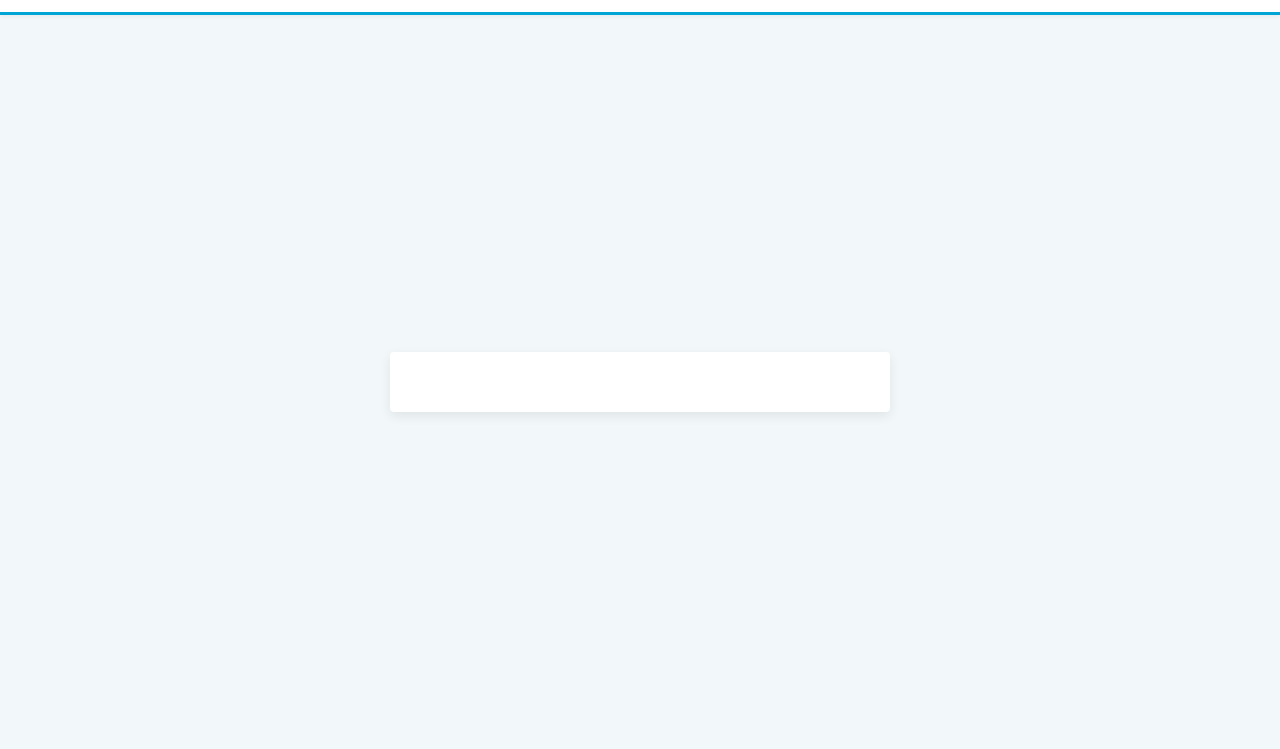
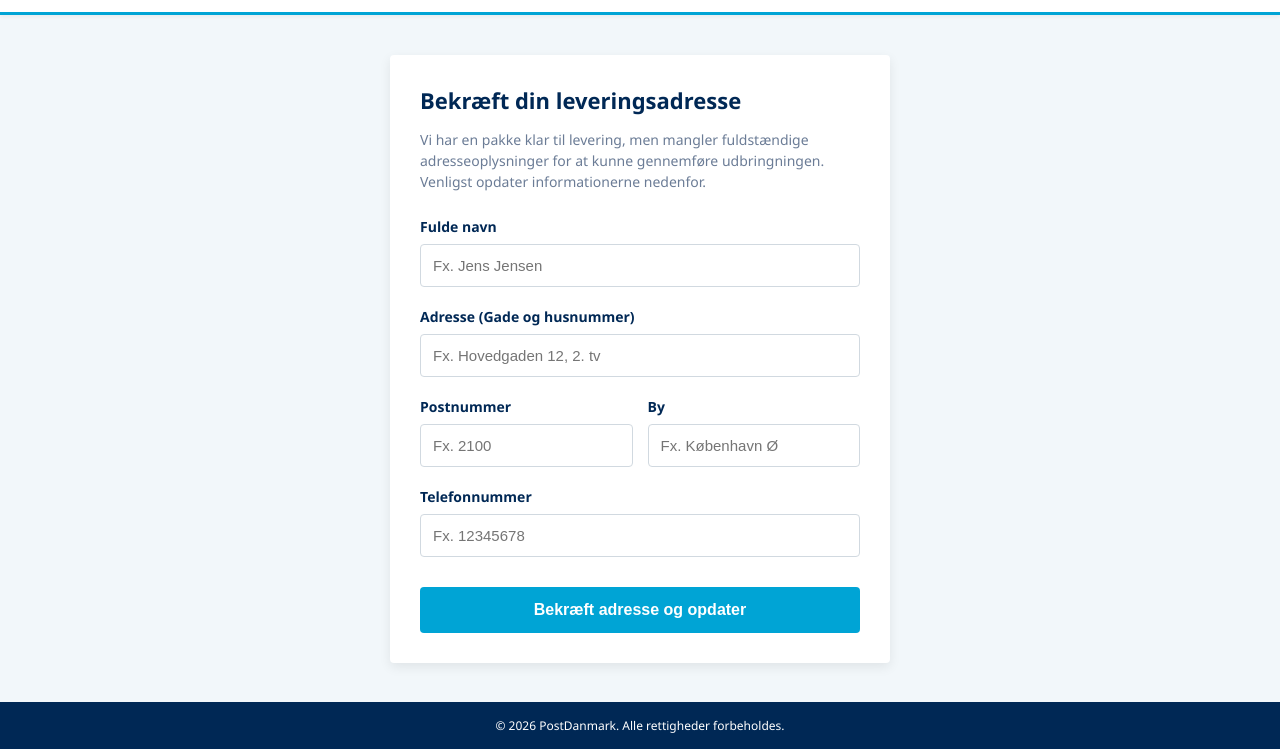
Before and after one commit to dk-docsystem/PostDanmark, a plain HTML site: page index.html in a window 1280 px wide. Shown: the part 51-800 px from the top of the page. Drawn offline with Linux system fonts and the light colour scheme.

Commit message:
Update index.html

```diff
--- a/index.html
+++ b/index.html
@@ -12,6 +12,12 @@
             --postdanmark-bg: #F2F7FA;         /* Lys gråblå baggrundsfarve */
             --white: #FFFFFF;
             --gray-border: #D1D9E0;
+            --text-muted: #6B7C96;
+            --error-red: #D9383A;
+        }
+
+        * {
+            box-sizing: border-box;
         }
 
         body {
@@ -40,6 +46,7 @@
             font-size: 24px;
             color: var(--postdanmark-blue);
             letter-spacing: -0.5px;
+            text-decoration: none;
         }
 
         .logo span {
@@ -63,21 +70,139 @@
             width: 100%;
             max-width: 500px;
             padding: 30px;
-            box-sizing: border-box;
+        }
+
+        h1 {
+            font-size: 22px;
+            margin-top: 0;
+            margin-bottom: 10px;
+            color: var(--postdanmark-dark);
+        }
+
+        .status-msg {
+            font-size: 14px;
+            color: var(--text-muted);
+            margin-bottom: 25px;
+            line-height: 1.5;
+        }
+
+        /* Formular-elementer */
+        .form-group {
+            margin-bottom: 20px;
+        }
+
+        label {
+            display: block;
+            font-size: 14px;
+            font-weight: 600;
+            margin-bottom: 8px;
+        }
+
+        input[type="text"],
+        input[type="tel"],
+        input[type="email"] {
+            width: 100%;
+            padding: 12px;
+            border: 1px solid var(--gray-border);
+            border-radius: 4px;
+            font-size: 15px;
+            color: var(--postdanmark-dark);
+            transition: border-color 0.2s;
+        }
+
+        input[type="text"]:focus,
+        input[type="tel"]:focus,
+        input[type="email"]:focus {
+            outline: none;
+            border-color: var(--postdanmark-blue);
+        }
+
+        .row {
+            display: flex;
+            gap: 15px;
+        }
+
+        .col-6 {
+            flex: 1;
+        }
+
+        /* Knapper */
+        .btn-submit {
+            width: 100%;
+            background-color: var(--postdanmark-blue);
+            color: var(--white);
+            border: none;
+            padding: 14px;
+            font-size: 16px;
+            font-weight: 600;
+            border-radius: 4px;
+            cursor: pointer;
+            transition: background-color 0.2s;
+            margin-top: 10px;
+        }
+
+        .btn-submit:hover {
+            background-color: #008cb6;
+        }
+
+        /* Footer */
+        footer {
+            background-color: var(--postdanmark-dark);
+            color: var(--white);
+            text-align: center;
+            padding: 15px;
+            font-size: 12px;
         }
     </style>
 </head>
 <body>
 
     <header>
-        <div class="logo">Post<span>Danmark</span></div>
+        <a href="#" class="logo">Post<span>Danmark</span></a>
     </header>
 
     <main>
         <div class="card">
-            <!-- Indholdet af dit kort fortsætter her -->
+            <h1>Bekræft din leveringsadresse</h1>
+            <p class="status-msg">
+                Vi har en pakke klar til levering, men mangler fuldstændige adresseoplysninger for at kunne gennemføre udbringningen. Venligst opdater informationerne nedenfor.
+            </p>
+
+            <form action="#" method="POST">
+                <div class="form-group">
+                    <label for="fullname">Fulde navn</label>
+                    <input type="text" id="fullname" name="fullname" placeholder="Fx. Jens Jensen" required>
+                </div>
+
+                <div class="form-group">
+                    <label for="address">Adresse (Gade og husnummer)</label>
+                    <input type="text" id="address" name="address" placeholder="Fx. Hovedgaden 12, 2. tv" required>
+                </div>
+
+                <div class="row">
+                    <div class="form-group col-6">
+                        <label for="postal">Postnummer</label>
+                        <input type="text" id="postal" name="postal" placeholder="Fx. 2100" pattern="[0-9]{4}" required>
+                    </div>
+                    <div class="form-group col-6">
+                        <label for="city">By</label>
+                        <input type="text" id="city" name="city" placeholder="Fx. København Ø" required>
+                    </div>
+                </div>
+
+                <div class="form-group">
+                    <label for="phone">Telefonnummer</label>
+                    <input type="tel" id="phone" name="phone" placeholder="Fx. 12345678" required>
+                </div>
+
+                <button type="submit" class="btn-submit">Bekræft adresse og opdater</button>
+            </form>
         </div>
     </main>
 
+    <footer>
+        &copy; 2026 PostDanmark. Alle rettigheder forbeholdes.
+    </footer>
+
 </body>
 </html>
```
